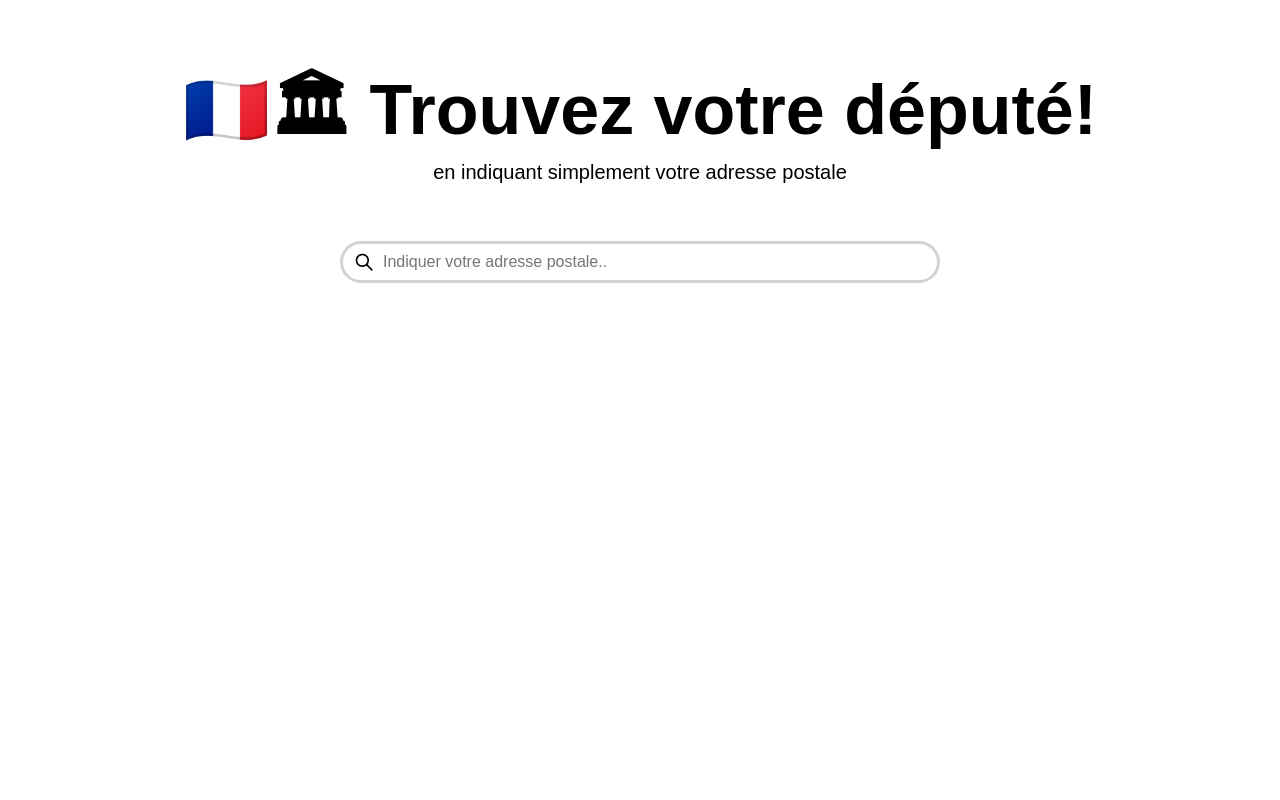
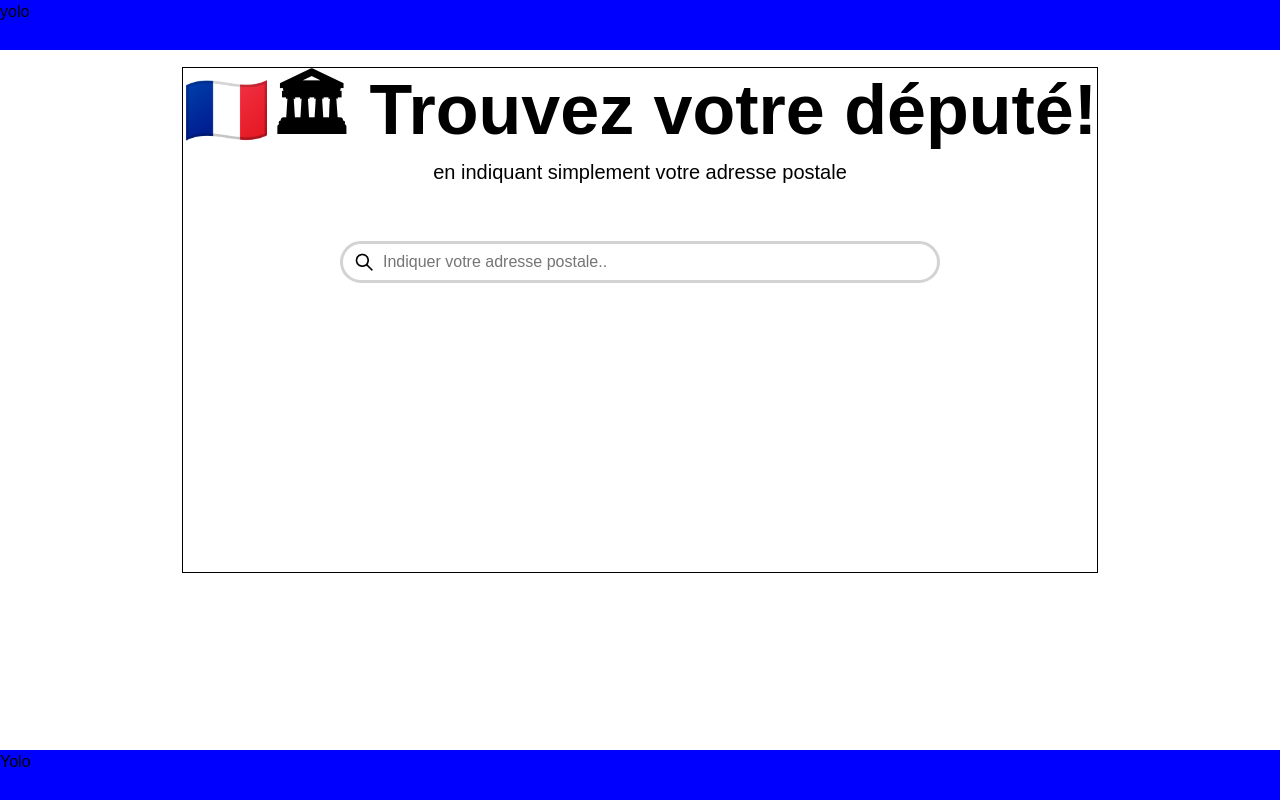
Before and after one commit to ArthurVEROT/TrouverSonDepute.fr, a Flask app: page / in a window 1280 px wide. Run offline with Flask 2, Linux system fonts and the light colour scheme.

Commit message:
sauvegarde

```diff
--- a/static/style.css
+++ b/static/style.css
@@ -19,9 +19,31 @@ body {
   place-items: center;
 }
 
+header {
+  min-height: 50px;
+  width: 100%;
+  background-color: blue;
+}
+footer{ min-height:50px; background:PapayaWhip; }
+
+/* Trick */
+body{
+  display:flex;
+  flex-direction:column;
+  position: relative;
+  justify-content: center;
+  align-items: center;
+}
+
+footer{
+  margin-top: auto;
+}
+
 #main_container {
   display: -ms-grid;
-  display: grid;
+  position: absolute;
+  border: 1px solid black;
+
   justify-items: center;
   text-align: center;
   margin-bottom: 20vh;
@@ -172,6 +194,9 @@ form {
 #depute {
   display: -ms-grid;
   display: grid;
+  border-radius: 5px;
+  box-shadow: rgba(0, 0, 0, 0.2) 0px 12px 28px 0px, rgba(0, 0, 0, 0.1) 0px 2px 4px 0px, rgba(255, 255, 255, 0.05) 0px 0px 0px 1px inset;
+  padding: 50px 50px;
   -webkit-box-pack: center;
       -ms-flex-pack: center;
           justify-content: center;
@@ -182,7 +207,7 @@ form {
       grid-template-areas: "photo nom circo" "photo email email";
   text-align: left;
   z-index: 1;
-  width: 600px;
+  width: auto;
 }
 
 #depute #photo {
@@ -294,3 +319,10 @@ form {
           box-shadow: 0 1px 5px #b4b3b3;
 }
 /*# sourceMappingURL=style.css.map */
+
+footer {
+  bottom: 0;
+  height: 50px;
+  width: 100%;
+  background-color: blue;
+}
--- a/templates/main.html
+++ b/templates/main.html
@@ -10,6 +10,10 @@
         />
         <link rel="stylesheet" href="static/style.css" />
     </head>
+
+    <header>
+        yolo
+    </header>
 
     <body>
         <div id="main_container">
@@ -109,6 +113,11 @@
             </div>
             {% endif %}
         </div>
+
+    <footer>
+        Yolo
+    </footer>
+
     </body>
     <script type="text/javascript" src="static/script.js"></script>
 </html>
```
